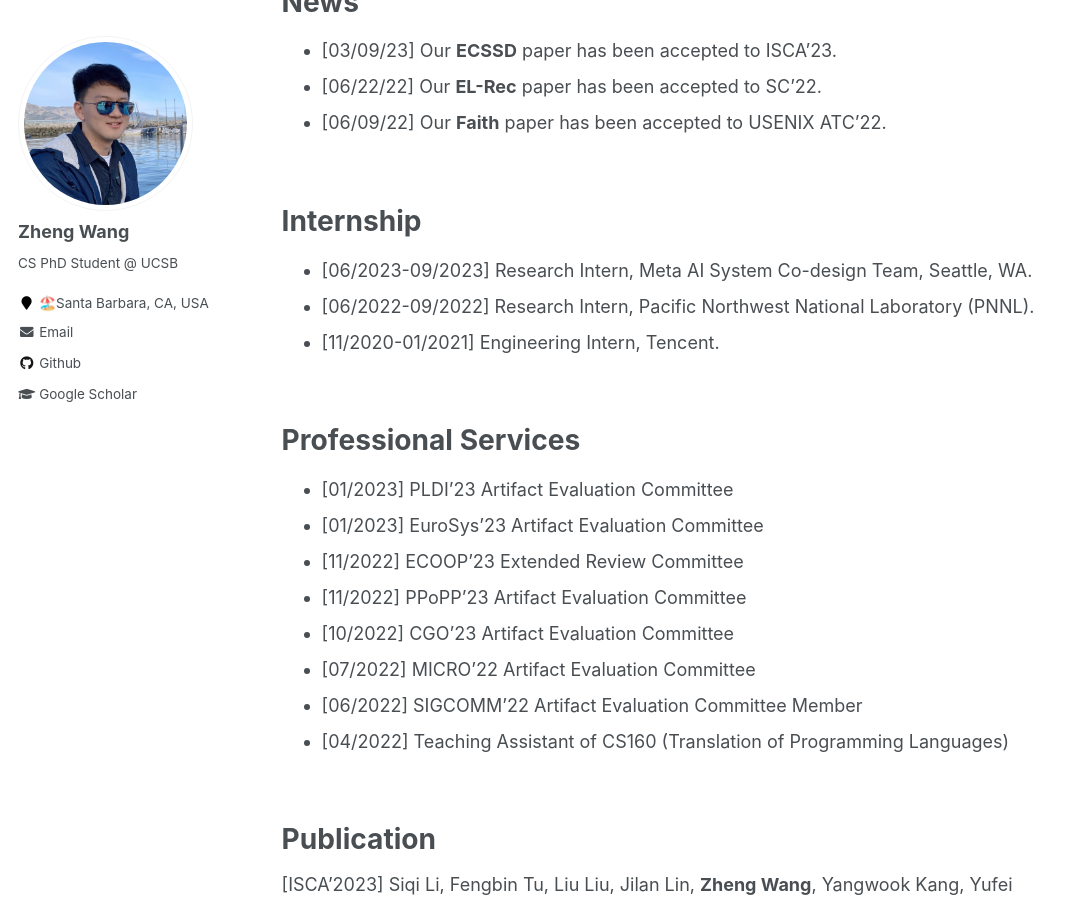
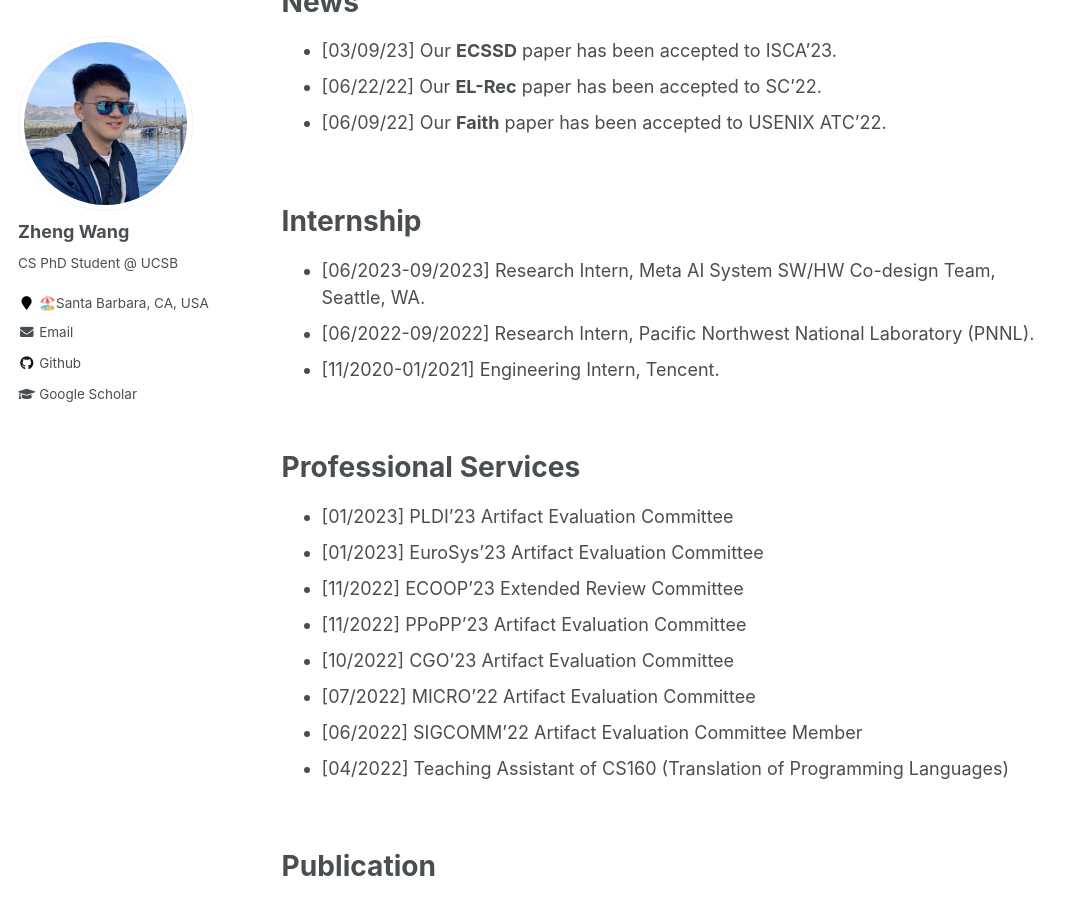
Before and after one commit to Ash-Zheng/Ash-Zheng.github.io, a Jekyll site: the page built from _pages/about.md, in a window 1280 px wide and 900 px high, scrolled down 676 px. Shown: the whole window, without its empty margins (0-1077 px from the left). Built offline with Jekyll 4.4.1, drawn with Linux system fonts in a browser that asks for light colours.

```diff
--- a/_pages/about.md
+++ b/_pages/about.md
@@ -35,7 +35,7 @@ News
 
 Internship
 ======
-+ [06/2023-09/2023] Research Intern, Meta AI System Co-design Team, Seattle, WA.
++ [06/2023-09/2023] Research Intern, Meta AI System SW/HW Co-design Team, Seattle, WA.
 + [06/2022-09/2022] Research Intern, Pacific Northwest National Laboratory (PNNL).
 + [11/2020-01/2021] Engineering Intern, Tencent.
 
```
